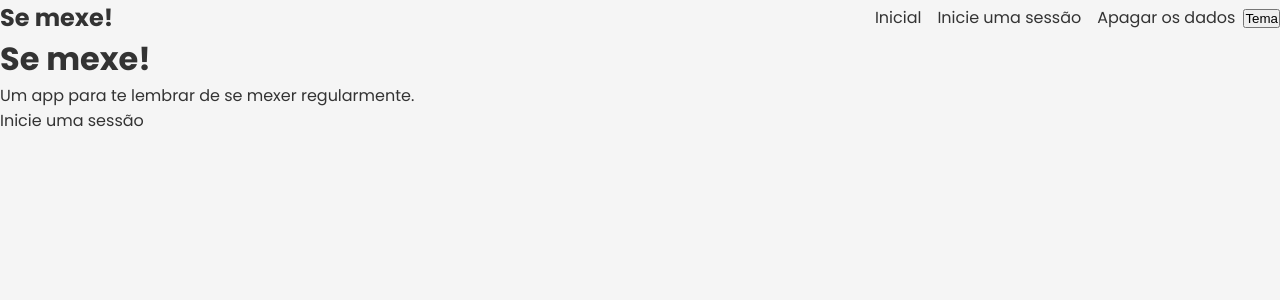
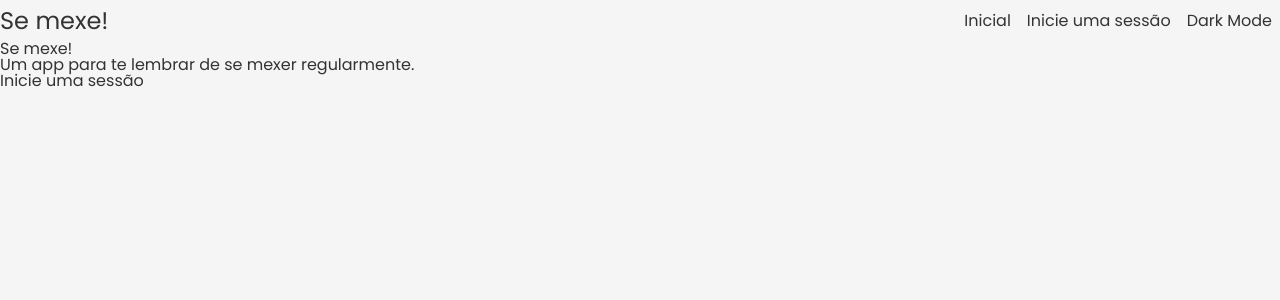
Before and after one commit to MarcusBuer/se-mexe, a React (Vite) app: page / in a window 1280 px wide. Shown: the top 300 px of the page. Built offline with nearby package versions, Linux system fonts and the light colour scheme.

Commit message:
Added deep merge for the base template

```diff
--- a/package.json
+++ b/package.json
@@ -17,6 +17,7 @@
     "@types/react": "^17.0.0",
     "@types/react-dom": "^17.0.0",
     "@vitejs/plugin-react-refresh": "^1.3.1",
+    "deepmerge-ts": "^4.0.3",
     "typescript": "^4.3.2",
     "vite": "^2.4.4"
   }
--- a/src/Routes.tsx
+++ b/src/Routes.tsx
@@ -1,9 +1,10 @@
 import React from 'react';
 import { Routes, Route } from 'react-router-dom';
-import Navbar from './components/Navbar';
 
 import Home from './pages/Home';
 import Session from './pages/Session';
+
+import Navbar from './components/Navbar';
 
 export default () => {
   return (
--- a/src/components/Navbar.tsx
+++ b/src/components/Navbar.tsx
@@ -10,13 +10,14 @@
   return (
     <NavbarStyled>
       <Link to='/'>
-        <h1>Se mexe!</h1>
+        <h1 className='Logo'>Se mexe!</h1>
       </Link>
       <div>
         <LinkStyled to='/'>Inicial</LinkStyled>
         <LinkStyled to='/session'>Inicie uma sessão</LinkStyled>
-        <LinkStyled to='/session'>Apagar os dados</LinkStyled>
-        <button onClick={theme.toggleTheme}>Tema</button>
+        <ButtonStyled onClick={theme.toggleTheme}>
+          {theme.current.title === 'Light' ? 'Dark Mode' : 'Light Mode'}
+        </ButtonStyled>
       </div>
     </NavbarStyled>
   );
@@ -26,11 +27,26 @@
   display: flex;
   align-items: center;
   justify-content: space-between;
+
+  .Logo {
+    font-size: 1.5rem;
+    :hover {
+      color: ${props => props.theme.colors.navbartext};
+    }
+  }
 `;
 
 const LinkStyled = styled(Link)`
   padding: 0.5rem;
+  color: ${props => props.theme.colors.navbartext};
   :hover {
-    color: var(--blue);
+    color: ${props => props.theme.colors.navbarhover};
   }
 `;
+
+const ButtonStyled = styled.button`
+  color: ${props => props.theme.colors.text};
+  :hover {
+    color: ${props => props.theme.colors.navbarhover};
+  }
+`;
--- a/src/contexts/Settings.tsx
+++ b/src/contexts/Settings.tsx
@@ -8,7 +8,7 @@
 import usePersistedState from '../hooks/usePersistedState';
 
 export const SettingsContext = React.createContext({
-  theme: { toggleTheme: () => {} },
+  theme: { toggleTheme: () => {}, current: {} as DefaultTheme },
 });
 
 type Props = {
@@ -26,7 +26,9 @@
   };
 
   return (
-    <SettingsContext.Provider value={{ theme: { toggleTheme } }}>
+    <SettingsContext.Provider
+      value={{ theme: { current: theme, toggleTheme } }}
+    >
       <ThemeProvider theme={theme}>
         <GlobalStyles />
         {children}
--- a/src/styles/GlobalStyles.ts
+++ b/src/styles/GlobalStyles.ts
@@ -11,6 +11,49 @@
     margin: 0;
     padding: 0;
   }
+
+  html, body, div, span, applet, object, iframe,
+h1, h2, h3, h4, h5, h6, p, blockquote, pre,
+a, abbr, acronym, address, big, cite, code,
+del, dfn, em, img, ins, kbd, q, s, samp,
+small, strike, strong, sub, sup, tt, var,
+b, u, i, center,
+dl, dt, dd, ol, ul, li,
+fieldset, form, label, legend,
+table, caption, tbody, tfoot, thead, tr, th, td,
+article, aside, canvas, details, embed,
+figure, figcaption, footer, header, hgroup,
+menu, nav, output, ruby, section, summary,
+time, mark, audio, video {
+	border: 0;
+	font-size: 100%;
+	font: inherit;
+	vertical-align: baseline;
+}
+
+/* HTML5 display-role reset for older browsers */
+article, aside, details, figcaption, figure,
+footer, header, hgroup, menu, nav, section {
+	display: block;
+}
+body {
+	line-height: 1;
+}
+ol, ul {
+	list-style: none;
+}
+blockquote, q {
+	quotes: none;
+}
+blockquote:before, blockquote:after,
+q:before, q:after {
+	content: '';
+	content: none;
+}
+table {
+	border-collapse: collapse;
+	border-spacing: 0;
+}
 
   html {
     scroll-behavior: smooth;
@@ -50,4 +93,27 @@
     color: ${props => props.theme.colors.text};
     transition: var(--transition);
   }
+  a:hover {
+    color: ${props => props.theme.colors.accent};
+  }
+
+  button {
+    display: inline-block;
+    border: none;
+    margin: 0;
+    text-decoration: none;
+    background: none;
+    font-family: inherit;
+    font-size: inherit;
+    cursor: pointer;
+    text-align: center;
+    -webkit-appearance: none;
+    -moz-appearance: none;
+    padding: 8px;
+    transition: var(--transition);
+
+    :hover {
+    color: var(--blue);
+    }
+}
 `;
--- a/src/styles/Theme.Base.ts
+++ b/src/styles/Theme.Base.ts
@@ -1,12 +1,16 @@
 export type ThemeType = typeof Theme;
+/*
+ *
+ */
 
 const Theme = {
   title: 'Base',
   label: 'Base Theme',
 
   colors: {
-    background: '#F5F5F5',
     text: '#333',
+    navbartext: '#333',
+    navbarhover: '#f21',
   },
 };
 
--- a/src/styles/Theme.Dark.ts
+++ b/src/styles/Theme.Dark.ts
@@ -1,4 +1,5 @@
 import Theme from './Theme.Base';
+import { deepmerge } from 'deepmerge-ts';
 
 const BaseTheme = JSON.parse(JSON.stringify(Theme));
 
@@ -9,7 +10,9 @@
   colors: {
     background: '#333',
     text: '#f5f5f5',
+    navbartext: '#fff',
+    navbarhover: '#f21',
   },
 };
 
-export default { ...BaseTheme, ...DarkTheme };
+export default deepmerge(BaseTheme, DarkTheme);
--- a/src/styles/Theme.Light.ts
+++ b/src/styles/Theme.Light.ts
@@ -1,15 +1,18 @@
 import Theme from './Theme.Base';
+import { deepmerge } from 'deepmerge-ts';
 
 const BaseTheme = JSON.parse(JSON.stringify(Theme));
 
-const DarkTheme = {
+const LightTheme = {
   title: 'Light',
   label: 'Light Theme',
 
   colors: {
     background: '#f5f5f5',
     text: '#333',
+    navbartext: '#333',
+    navbarhover: '#f21',
   },
 };
 
-export default { ...BaseTheme, ...DarkTheme };
+export default deepmerge(BaseTheme, LightTheme);
```
Also changed, not shown: 1 other file (tests, documents, lock files or other folders).
